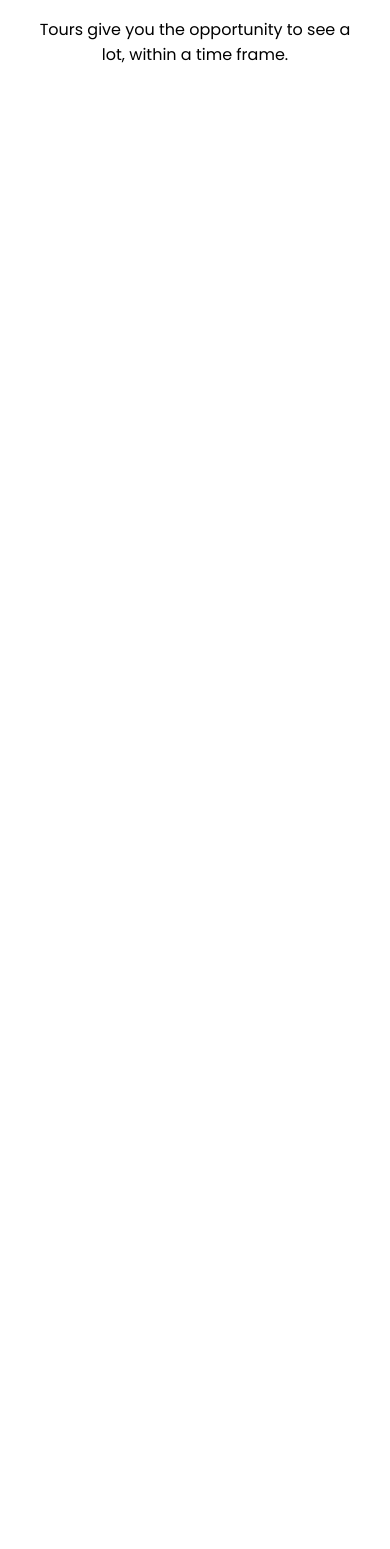
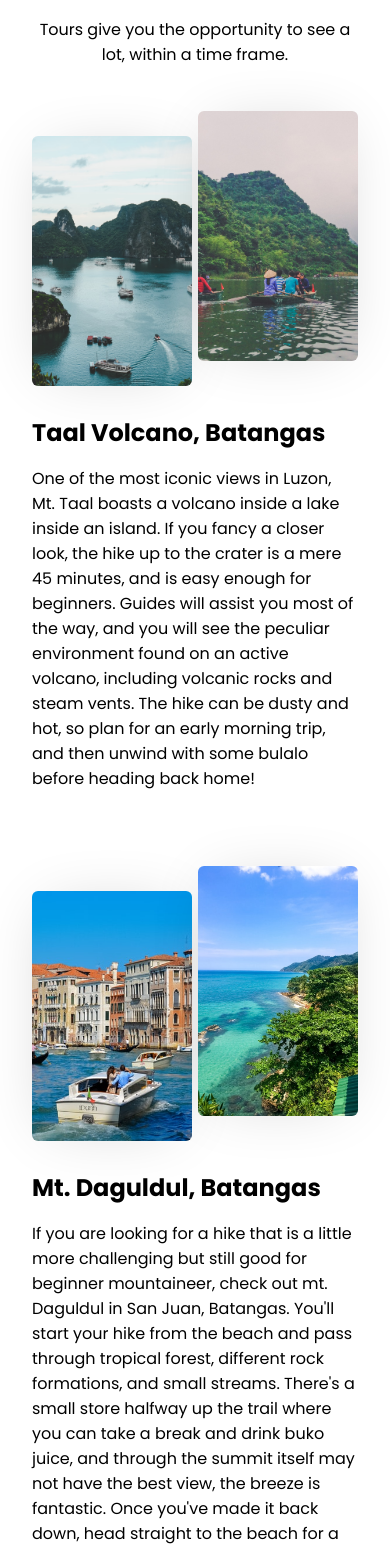
Before and after one commit to pri65/travel_app, a React (Create React App) app: page / in a window 390 px wide. Shown: the part 1035-2584 px from the top of the page. Before the commit the page ends 1166 px from the top, so only its background shows below. Built offline with nearby package versions, Linux system fonts and the light colour scheme; the HTML template or start-up script is replaced by a standard one.

Commit message:
media query added

```diff
--- a/src/components/Destination.js
+++ b/src/components/Destination.js
@@ -1,4 +1,8 @@
 import DestinationData from "./DestinationData";
+import Mountain1 from "../assets/1.jpg";
+import Mountain2 from "../assets/2.jpg";
+import Mountain3 from "../assets/5.jpg";
+import Mountain4 from "../assets/8.jpg";
 import "./DestinationStyles.css";
 
 const Destination = () => {
@@ -6,6 +10,22 @@ const Destination = () => {
     <div className="destination">
       <h1>Popular Destinations</h1>
       <p>Tours give you the opportunity to see a lot, within a time frame.</p>
+      <DestinationData className="first-des"
+        heading="Taal Volcano, Batangas"
+        text=" One of the most iconic views in Luzon, Mt. Taal boasts a volcano
+      inside a lake inside an island. If you fancy a closer look, the hike
+      up to the crater is a mere 45 minutes, and is easy enough for
+      beginners. Guides will assist you most of the way, and you will see the peculiar environment found on an active volcano, including volcanic rocks and steam vents. The hike can be dusty and hot, so plan for an early morning trip, and then unwind with some bulalo before heading back home!"
+        img1={Mountain1}
+        img2={Mountain2}
+      />
+
+      <DestinationData className="first-des-reverse"
+        heading="Mt. Daguldul, Batangas"
+        text="If you are looking for a hike that is a little more challenging but still good for beginner mountaineer, check out mt. Daguldul in San Juan, Batangas. You'll start your hike from the beach and pass through tropical forest, different rock formations, and small streams. There's a small store halfway up the trail where you can take a break and drink buko juice, and through the summit itself may not have the best view, the breeze is fantastic. Once you've made it back down, head straight to the beach for a refreshing well-deserved swim."
+        img1={Mountain3}
+        img2={Mountain4}
+      />
     </div>
   );
 };
--- a/src/components/DestinationData.js
+++ b/src/components/DestinationData.js
@@ -8,19 +8,14 @@ import "./DestinationStyles.css";
 class DestinationData extends Component {
   render() {
     return (
-        <div className="first-des">
+        <div className={this.props.className}>
         <div className="des-text">
-          <h2>Taal Volcano, Batangas</h2>
-          <p>
-            One of the most iconic views in Luzon, Mt. Taal boasts a volcano
-            inside a lake inside an island. If you fancy a closer look, the hike
-            up to the crater is a mere 45 minutes, and is easy enough for
-            beginners. Guides will{" "}
-          </p>
+          <h2>{this.props.heading}</h2>
+          <p>{this.props.text}</p>
         </div>
         <div className="image">
-          <img alt="img" src={Mountain1}/>
-          <img alt="img" src={Mountain2}/>
+          <img alt="img" src={this.props.img1}/>
+          <img alt="img" src={this.props.img2}/>
         </div>
       </div>
     );
--- a/src/components/DestinationStyles.css
+++ b/src/components/DestinationStyles.css
@@ -6,6 +6,13 @@
 }
 .first-des{
     display: flex;
+    align-items: center;
+    justify-content: space-between;
+    margin-top: 4.5rem;
+}
+.first-des-reverse{
+    display: flex;
+    flex-direction: row-reverse;
     align-items: center;
     justify-content: space-between;
     margin-top: 4.5rem;
@@ -47,6 +54,11 @@
         flex-direction: column-reverse;
         margin-top: 2.5rem;
     }
+    .first-des-reverse{
+        display: flex;
+        flex-direction: column-reverse;
+        margin-top: 4.5rem;
+    }
     .des-text{
         width: 100%;
     }
```
